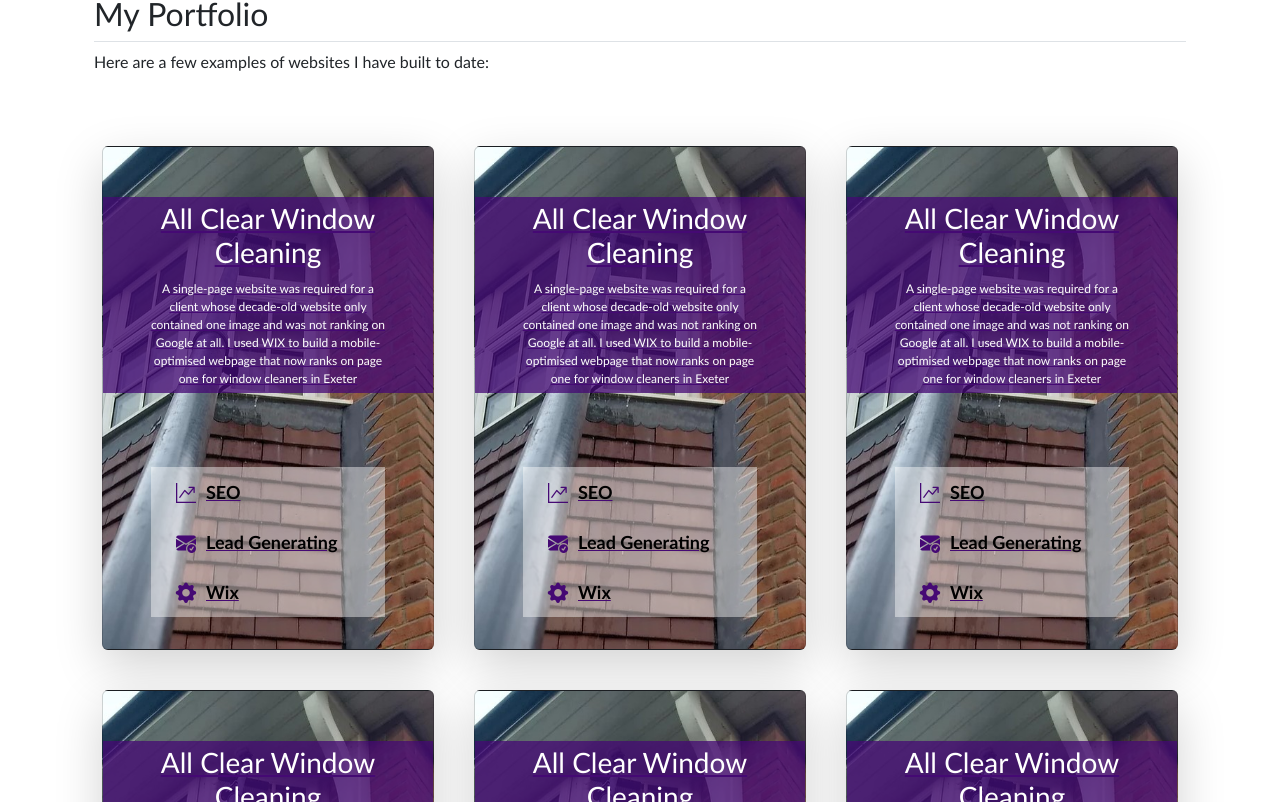
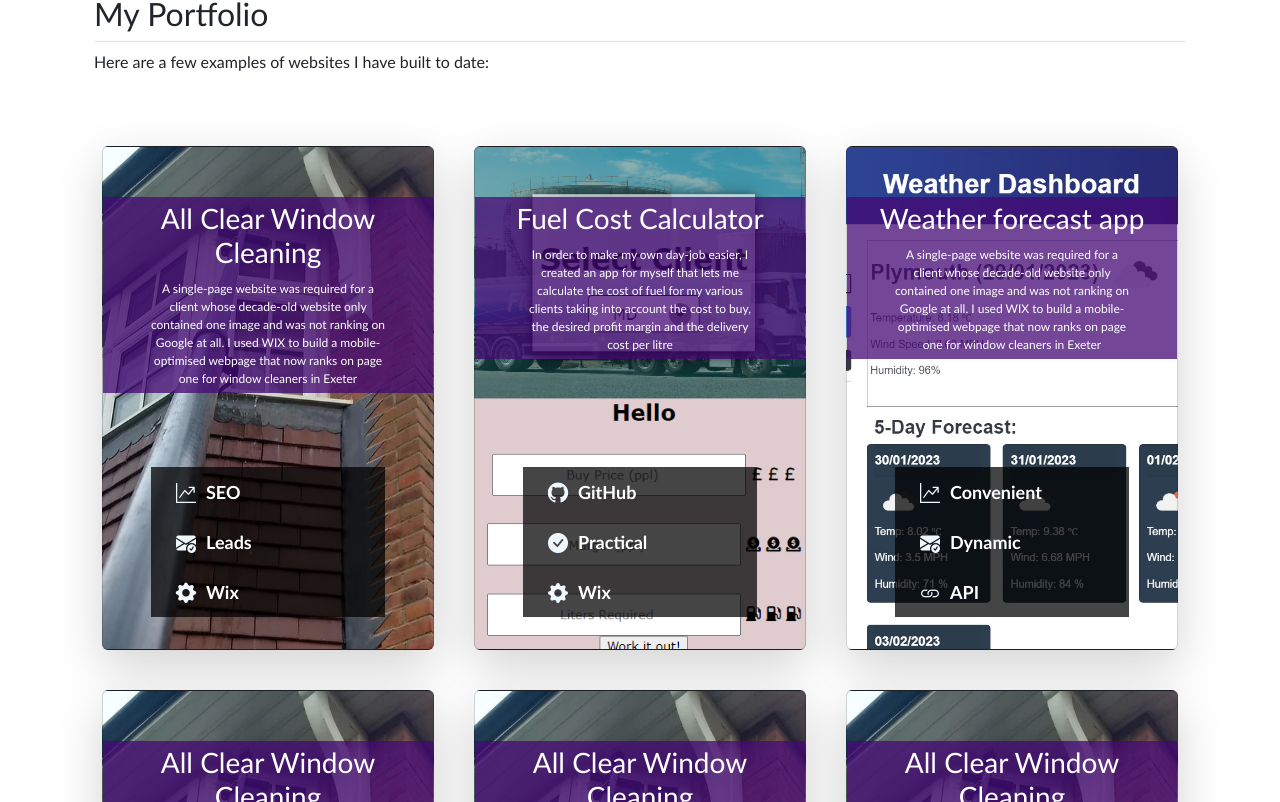
Before and after one commit to R0bsaunders/rob-saunders-react-portfolio, a React (Create React App) app: page /projects in a window 1280 px wide. Shown: the part 478-1280 px from the top of the page. Built offline with nearby package versions, Linux system fonts and the light colour scheme.

Commit message:
added three real projects

```diff
--- a/src/pages/ProjectsPage/Project.css
+++ b/src/pages/ProjectsPage/Project.css
@@ -4,3 +4,30 @@
     background-position: center;
     background-repeat: no-repeat;
 }
+
+#fuel-calculator {
+    background-image: url(../../../public/images/fuel-cost-calculator.png);
+    background-size: cover;
+    background-position: center;
+    background-repeat: no-repeat;
+}
+
+#weather {
+    background-image: url(../../../public/images/app-screenshot.jpg);
+    background-size: cover;
+    background-position: center;
+    background-repeat: no-repeat;
+
+}
+
+a {
+    text-decoration: none;
+}
+
+small {
+    color: white;
+}
+
+.bi {
+    color: aliceblue;
+}
--- a/src/pages/ProjectsPage/Projects.js
+++ b/src/pages/ProjectsPage/Projects.js
@@ -8,35 +8,35 @@
         icon1: "bi bi-gear-fill animate-icon",
         tech1: "Wix",
         icon2: "bi bi-envelope-check-fill",
-        tech2: "Lead Generating",
+        tech2: "Leads",
         icon3: "bi bi-graph-up-arrow",
         tech3: "SEO"
     },
     {
         id: 2,
-        divId: "cleaner",
-        appLink: "https://www.allclear-windowcleaning.co.uk/",
-        appName: "All Clear Window Cleaning",
-        appDescription: "A single-page website was required for a client whose decade-old website only contained one image and was not ranking on Google at all. I used WIX to build a mobile-optimised webpage that now ranks on page one for window cleaners in Exeter",
-        icon1: "bi bi-gear-fill animate-icon",
+        divId: "fuel-calculator",
+        appLink: "https://r0bsaunders.github.io/fuel-cost-and-sell-price-calculator-application/",
+        appName: "Fuel Cost Calculator",
+        appDescription: "In order to make my own day-job easier, I created an app for myself that lets me calculate the cost of fuel for my various clients taking into account the cost to buy, the desired profit margin and the delivery cost per litre",
+        icon1: "bi bi-gear-fill",
         tech1: "Wix",
-        icon2: "bi bi-envelope-check-fill",
-        tech2: "Lead Generating",
-        icon3: "bi bi-graph-up-arrow",
-        tech3: "SEO"
+        icon2: "bi bi-check-circle-fill",
+        tech2: "Practical",
+        icon3: "bi bi-github animate-icon",
+        tech3: "GitHub"
     },
     {
         id: 3,
-        divId: "cleaner",
-        appLink: "https://www.allclear-windowcleaning.co.uk/",
-        appName: "All Clear Window Cleaning",
+        divId: "weather",
+        appLink: "https://r0bsaunders.github.io/Interactive-5-day-weather-forecast/",
+        appName: "Weather forecast app",
         appDescription: "A single-page website was required for a client whose decade-old website only contained one image and was not ranking on Google at all. I used WIX to build a mobile-optimised webpage that now ranks on page one for window cleaners in Exeter",
-        icon1: "bi bi-gear-fill animate-icon",
-        tech1: "Wix",
+        icon1: "bi bi-link animate-icon",
+        tech1: "API",
         icon2: "bi bi-envelope-check-fill",
-        tech2: "Lead Generating",
+        tech2: "Dynamic",
         icon3: "bi bi-graph-up-arrow",
-        tech3: "SEO"
+        tech3: "Convenient"
     },
     {
         id: 4,
--- a/src/styles/style.css
+++ b/src/styles/style.css
@@ -11,6 +11,7 @@
     --brandColor: rgba(69, 9, 116,1);
     --tabletSpaceBetweenElements: 25px;
     --titleBackground: rgba(69, 9, 116,0.75);
+    --transparentWork: rgba(000, 000, 000, 0.729);
 }
 
 /* Text Styles */
@@ -153,9 +154,10 @@
 }
 
 .work-ul {
-    background-color: var(--transparentBackground);
+    background-color: var(--transparentWork);
     flex-wrap: wrap-reverse;
     justify-content: left;
+
 }
 
 .h3-portfolio {
```
Also changed, not shown: public/images/app-screenshot.jpg (added), public/images/fuel-cost-calculator.png (added).
